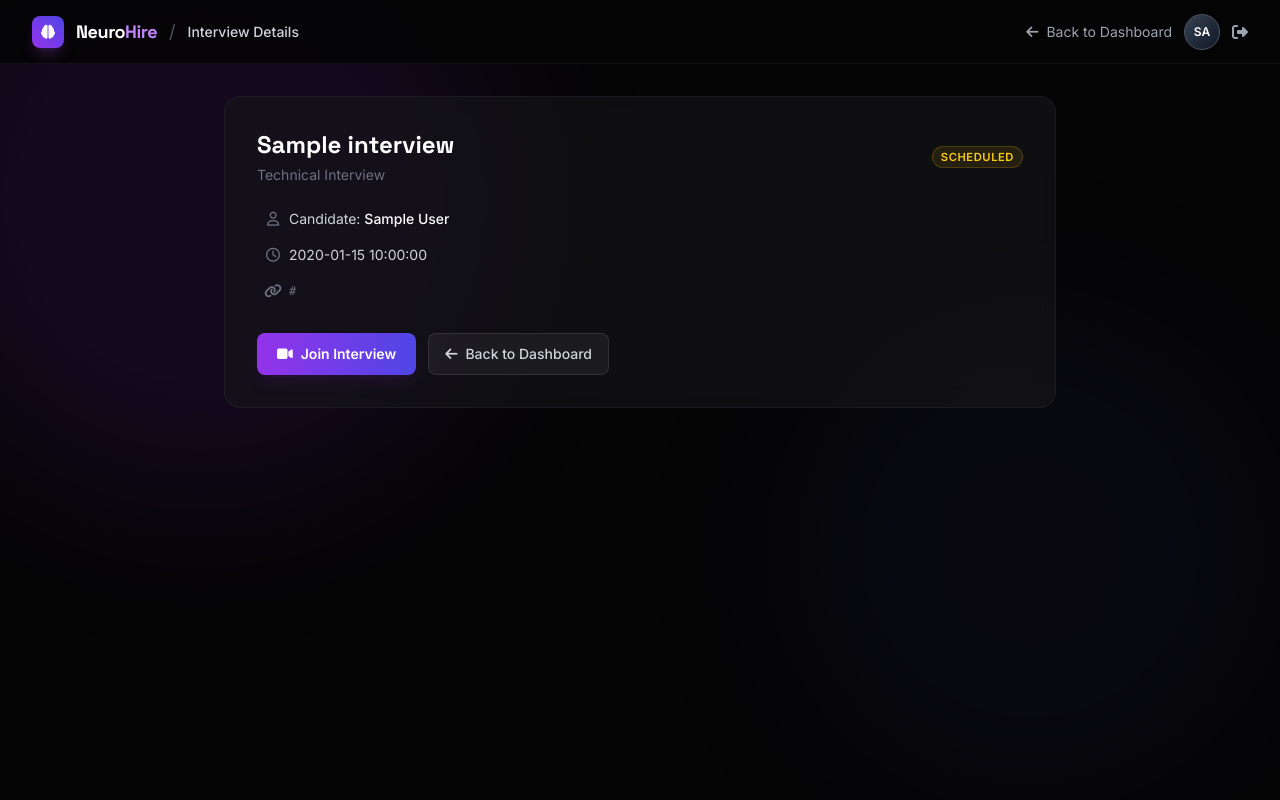
After one commit to Adnan-Kakkattil/Ai-Powered-Interview-sysetm, a Flask app: page /interview/#/details in a window 1280 px wide. The commit adds this page. Run offline with Flask 3, Linux system fonts and the light colour scheme; the visitor is signed in with stand-in values (Sample User, id 1); tables that the repository leaves empty hold one stand-in row (values such as "Sample post"); some libraries are stand-ins or nearby versions.

Commit message:
Details button

```diff
--- a/routes/main.py
+++ b/routes/main.py
@@ -290,6 +290,42 @@ def interview(meeting_link):
     )
 
 
+@bp.route('/interview/<meeting_link>/details')
+def interview_details(meeting_link):
+    """Interview details page (read-only overview)."""
+    if 'user_id' not in session:
+        return redirect(url_for('auth.login'))
+
+    cursor = get_db().connection.cursor(MySQLdb.cursors.DictCursor)
+    cursor.execute('''
+        SELECT i.*,
+               c.name as candidate_name,
+               intv.name as interviewer_name
+        FROM interviews i
+        JOIN users c ON i.candidate_id = c.id
+        JOIN users intv ON i.interviewer_id = intv.id
+        WHERE i.meeting_link = %s
+    ''', (meeting_link,))
+    interview_data = cursor.fetchone()
+
+    if not interview_data:
+        flash('Interview not found.', 'danger')
+        return redirect(url_for('main.dashboard'))
+
+    user_id = session['user_id']
+    if user_id != interview_data['interviewer_id'] and user_id != interview_data['candidate_id']:
+        flash('You are not authorized to view this interview.', 'danger')
+        return redirect(url_for('main.dashboard'))
+
+    role = 'interviewer' if user_id == interview_data['interviewer_id'] else 'candidate'
+    return render_template(
+        'interview_details.html',
+        meeting_link=meeting_link,
+        interview=interview_data,
+        role=role
+    )
+
+
 @bp.route('/interview/<meeting_link>/resume')
 def interview_resume(meeting_link):
     """Serve the candidate resume for this interview (authorized users only)."""
--- a/templates/dashboard.html
+++ b/templates/dashboard.html
@@ -298,10 +298,10 @@
                 </div>
 
                 <div class="flex gap-3 mt-auto">
-                    <button
-                        class="flex-1 bg-white/5 hover:bg-white/10 border border-white/10 text-white text-sm font-medium py-2 rounded-lg transition-colors">
+                    <a href="{{ url_for('main.interview_details', meeting_link=interview.meeting_link) }}"
+                        class="flex-1 bg-white/5 hover:bg-white/10 border border-white/10 text-white text-sm font-medium py-2 rounded-lg transition-colors text-center inline-flex items-center justify-center">
                         Details
-                    </button>
+                    </a>
                     <a href="{{ url_for('main.interview', meeting_link=interview.meeting_link) }}"
                         class="flex-1 bg-gradient-to-r from-purple-600 to-indigo-600 hover:from-purple-500 hover:to-indigo-500 text-white text-sm font-bold py-2 rounded-lg shadow-lg shadow-purple-900/20 transition-all flex items-center justify-center gap-2 group-hover:shadow-purple-600/20">
                         <i class="fa-solid fa-video"></i> Join
--- /dev/null
+++ b/templates/interview_details.html
@@ -0,0 +1,159 @@
+<!DOCTYPE html>
+<html lang="en">
+
+<head>
+    <meta charset="UTF-8">
+    <meta name="viewport" content="width=device-width, initial-scale=1.0">
+    <title>Interview Details | NeuroHire</title>
+
+    <!-- Tailwind CSS -->
+    <script src="https://cdn.tailwindcss.com"></script>
+
+    <!-- Google Fonts -->
+    <link
+        href="https://fonts.googleapis.com/css2?family=Space+Grotesk:wght@300;400;500;600;700&family=Inter:wght@300;400;500;600&display=swap"
+        rel="stylesheet">
+
+    <!-- FontAwesome for Icons -->
+    <link rel="stylesheet" href="https://cdnjs.cloudflare.com/ajax/libs/font-awesome/6.4.0/css/all.min.css">
+
+    <script>
+        tailwind.config = {
+            theme: {
+                extend: {
+                    colors: {
+                        primary: '#0a0a0a',
+                        secondary: '#121212',
+                        accent: '#8b5cf6',
+                        accentGlow: '#7c3aed',
+                        surface: '#18181b',
+                    },
+                    fontFamily: {
+                        sans: ['Inter', 'sans-serif'],
+                        display: ['Space Grotesk', 'sans-serif'],
+                    },
+                }
+            }
+        }
+    </script>
+
+    <style>
+        body { background-color: #050505; color: #ffffff; min-height: 100vh; }
+        .glass-panel {
+            background: rgba(20, 20, 25, 0.7);
+            backdrop-filter: blur(12px);
+            -webkit-backdrop-filter: blur(12px);
+            border: 1px solid rgba(255, 255, 255, 0.05);
+        }
+        .glass-nav {
+            background: rgba(5, 5, 5, 0.9);
+            backdrop-filter: blur(10px);
+            border-bottom: 1px solid rgba(255, 255, 255, 0.05);
+        }
+        .purple-orb {
+            position: absolute;
+            border-radius: 50%;
+            filter: blur(80px);
+            opacity: 0.2;
+            z-index: -1;
+            pointer-events: none;
+        }
+        .status-badge {
+            font-size: 0.7rem;
+            text-transform: uppercase;
+            letter-spacing: 0.05em;
+            padding: 2px 8px;
+            border-radius: 999px;
+            font-weight: 600;
+        }
+        .status-scheduled { background: rgba(234, 179, 8, 0.1); color: #facc15; border: 1px solid rgba(234, 179, 8, 0.2); }
+        .status-completed { background: rgba(148, 163, 184, 0.1); color: #94a3b8; border: 1px solid rgba(148, 163, 184, 0.2); }
+        .status-cancelled { background: rgba(239, 68, 68, 0.1); color: #f87171; border: 1px solid rgba(239, 68, 68, 0.2); }
+    </style>
+</head>
+
+<body class="font-sans antialiased">
+
+    <div class="fixed inset-0 overflow-hidden pointer-events-none">
+        <div class="purple-orb bg-purple-900 w-[600px] h-[600px] top-[-100px] left-[-100px]"></div>
+        <div class="purple-orb bg-indigo-900 w-[500px] h-[500px] bottom-0 right-0 opacity-10"></div>
+    </div>
+
+    <!-- Navigation -->
+    <nav class="fixed w-full z-50 glass-nav h-16">
+        <div class="max-w-7xl mx-auto px-4 sm:px-6 lg:px-8 h-full">
+            <div class="flex justify-between items-center h-full">
+                <div class="flex items-center gap-3">
+                    <a href="{{ url_for('main.dashboard') }}" class="flex items-center gap-3">
+                        <div class="w-8 h-8 bg-gradient-to-tr from-purple-600 to-indigo-600 rounded-lg flex items-center justify-center shadow-lg shadow-purple-500/20">
+                            <i class="fa-solid fa-brain text-white text-sm"></i>
+                        </div>
+                        <span class="font-display font-bold text-lg text-white tracking-tight">Neuro<span class="text-purple-400">Hire</span></span>
+                    </a>
+                    <span class="text-gray-600 text-lg">/</span>
+                    <span class="text-gray-300 text-sm font-medium">Interview Details</span>
+                </div>
+                <div class="flex items-center gap-3">
+                    <a href="{{ url_for('main.dashboard') }}" class="text-sm text-gray-400 hover:text-white flex items-center gap-2">
+                        <i class="fa-solid fa-arrow-left"></i> Back to Dashboard
+                    </a>
+                    <div class="w-9 h-9 rounded-full bg-gradient-to-br from-gray-700 to-gray-900 border border-gray-600 flex items-center justify-center text-xs font-bold text-white">
+                        {{ session.name[:2].upper() }}
+                    </div>
+                    <a href="{{ url_for('auth.logout') }}" class="text-gray-400 hover:text-white" title="Logout">
+                        <i class="fa-solid fa-right-from-bracket"></i>
+                    </a>
+                </div>
+            </div>
+        </div>
+    </nav>
+
+    <!-- Main Content -->
+    <main class="pt-24 pb-12 px-4 sm:px-6 lg:px-8 max-w-4xl mx-auto relative z-10">
+
+        <div class="glass-panel rounded-2xl p-8 mb-6">
+            <div class="flex flex-col sm:flex-row sm:items-center sm:justify-between gap-4 mb-6">
+                <div>
+                    <h1 class="text-2xl font-display font-bold text-white mb-1">{{ interview.title }}</h1>
+                    <p class="text-sm text-gray-500">Technical Interview</p>
+                </div>
+                <span class="status-badge status-{{ interview.status }}">{{ interview.status }}</span>
+            </div>
+
+            <div class="space-y-4 mb-8">
+                <div class="flex items-center text-sm">
+                    <div class="w-8 text-center"><i class="fa-regular fa-user text-gray-500"></i></div>
+                    <span class="text-gray-300">
+                        {% if role == 'interviewer' %}
+                        Candidate: <span class="text-white font-medium">{{ interview.candidate_name }}</span>
+                        {% else %}
+                        Interviewer: <span class="text-white font-medium">{{ interview.interviewer_name }}</span>
+                        {% endif %}
+                    </span>
+                </div>
+                <div class="flex items-center text-sm">
+                    <div class="w-8 text-center"><i class="fa-regular fa-clock text-gray-500"></i></div>
+                    <span class="text-gray-300">{{ interview.scheduled_time }}</span>
+                </div>
+                <div class="flex items-center text-sm">
+                    <div class="w-8 text-center"><i class="fa-solid fa-link text-gray-500"></i></div>
+                    <span class="text-gray-500 text-xs font-mono truncate max-w-md">{{ interview.meeting_link }}</span>
+                </div>
+            </div>
+
+            <div class="flex flex-wrap gap-3">
+                <a href="{{ url_for('main.interview', meeting_link=meeting_link) }}"
+                    class="px-5 py-2.5 rounded-lg bg-gradient-to-r from-purple-600 to-indigo-600 hover:from-purple-500 hover:to-indigo-500 text-white text-sm font-bold shadow-lg shadow-purple-900/20 transition-all inline-flex items-center gap-2">
+                    <i class="fa-solid fa-video"></i> Join Interview
+                </a>
+                <a href="{{ url_for('main.dashboard') }}"
+                    class="px-4 py-2.5 rounded-lg bg-white/5 hover:bg-white/10 border border-white/10 text-gray-300 text-sm font-medium transition-colors inline-flex items-center gap-2">
+                    <i class="fa-solid fa-arrow-left"></i> Back to Dashboard
+                </a>
+            </div>
+        </div>
+
+    </main>
+
+</body>
+</html>
```
